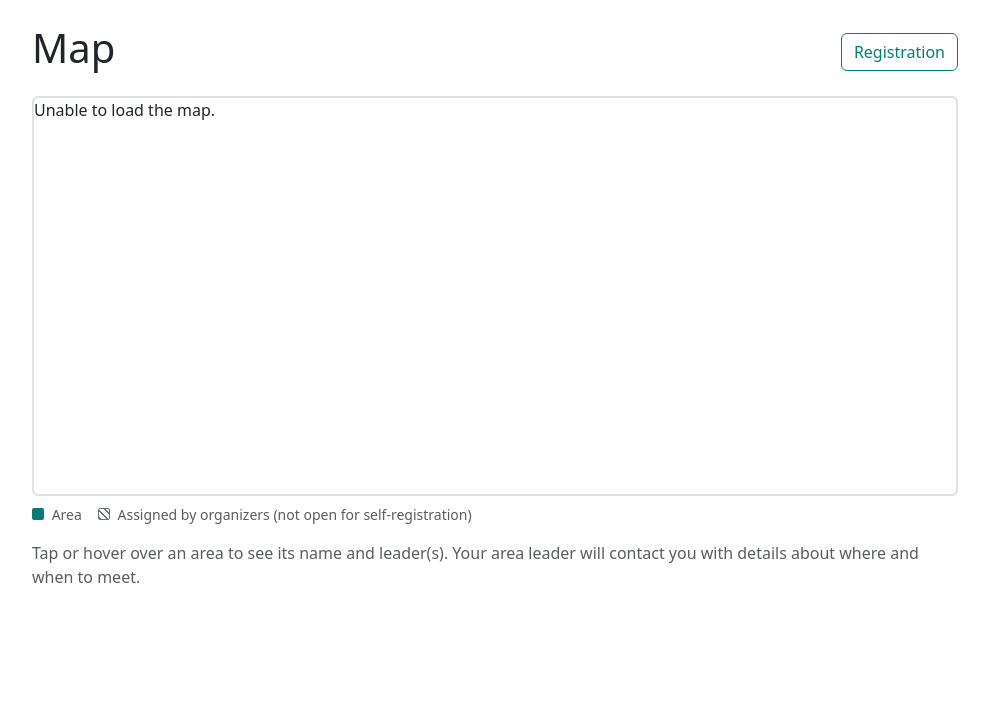
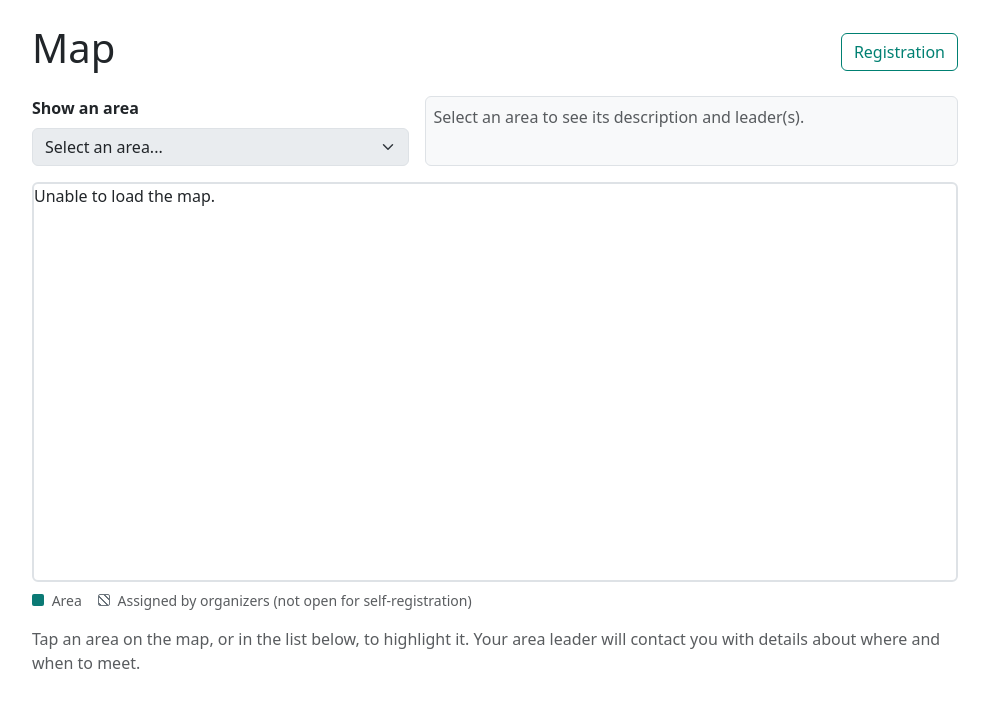
Before and after one commit to commonloon/christmas-bird-count-registration, a Python web app: template templates/map.html in a window 1280 px wide. Shown: the part 56-764 px from the top of the page, without its empty margins (145-1134 px from the left). Run offline with Jinja, Linux system fonts and the light colour scheme; the template is opened without the code that fills it, so the values that code supplies are empty; some libraries are stand-ins or nearby versions.

Commit message:
Add area list and dropdown selector to the public map page
The /map page lists every area with its description and leader names below
the map. A dropdown and detail box above the map select an area and show its
description. The dropdown, detail box, list rows and map highlight stay in
sync whichever is used, and the URL tracks the selected area.

Co-Authored-By: Claude Sonnet 5.5 <noreply@anthropic.com>

```diff
--- a/static/js/area-map.js
+++ b/static/js/area-map.js
@@ -1,9 +1,11 @@
 /* Updated by Claude AI on 2026-10-21 */
-// Public read-only map of a circle's count areas (templates/map.html).
-// /map?area=C highlights and zooms to area C. Data: /api/areas.
+// Public read-only map of a circle's count areas (templates/map.html), with a
+// clickable list of areas below it. /map?area=C starts with area C highlighted.
+// Data: /api/areas.
 
-// Area names/leader names come from the DB (admin-entered or KML-imported) and
-// Leaflet tooltips render strings as markup - escape before interpolating.
+// Area names/descriptions/leader names come from the DB (admin-entered or
+// KML-imported) and Leaflet tooltips render strings as markup - escape before
+// interpolating. The list below the map is built with textContent instead.
 function escapeHtml(text) {
     const div = document.createElement('div');
     div.textContent = text == null ? '' : String(text);
@@ -32,6 +34,16 @@ function addHatchPattern(map, color) {
     svg.insertBefore(defs, svg.firstChild);
 }
 
+function showMapError(message) {
+    document.getElementById('count-area-map').textContent = message;
+}
+
+function leaderText(leaders) {
+    return leaders.length
+        ? `Leader${leaders.length > 1 ? 's' : ''}: ${leaders.join(', ')}`
+        : 'Leader: to be announced';
+}
+
 document.addEventListener('DOMContentLoaded', function() {
     const rootStyles = getComputedStyle(document.documentElement);
     const baseColor = rootStyles.getPropertyValue('--map-color-med').trim();
@@ -42,7 +54,7 @@ document.addEventListener('DOMContentLoaded', function() {
         .then(response => response.json())
         .then(data => {
             if (data.error || !data.areas || data.areas.length === 0) {
-                document.getElementById('count-area-map').textContent = 'Unable to load the map.';
+                showMapError('Unable to load the map.');
                 return;
             }
 
@@ -56,38 +68,122 @@ document.addEventListener('DOMContentLoaded', function() {
             L.svg().addTo(map);
             addHatchPattern(map, baseColor);
 
-            let highlighted = null;
-            data.areas.forEach(area => {
-                const isSelected = area.letter_code.toUpperCase() === requestedArea;
-                const coords = area.geometry.coordinates[0].map(c => [c[1], c[0]]);
+            const layers = {};   // area code -> {polygon, area, item}
+            let selectedCode = null;
+            const selectEl = document.getElementById('area-select');
+            const detailEl = document.getElementById('area-detail');
+            const listEl = document.getElementById('area-list');
+            selectEl.disabled = false;
+
+            // Detail box above the map; built with textContent (admin-entered text)
+            function showDetail(area) {
+                detailEl.replaceChildren();
+                const title = document.createElement('strong');
+                title.textContent = `Area ${area.letter_code}: ${area.name}`;
+                detailEl.appendChild(title);
+                if (area.admin_assignment_only) {
+                    const badge = document.createElement('span');
+                    badge.className = 'badge text-bg-secondary ms-2';
+                    badge.textContent = 'Assigned by organizers';
+                    detailEl.appendChild(badge);
+                }
+                if (area.description) {
+                    const desc = document.createElement('div');
+                    desc.textContent = area.description;
+                    detailEl.appendChild(desc);
+                }
+                const leaderLine = document.createElement('div');
+                leaderLine.className = 'small text-muted';
+                leaderLine.textContent = leaderText(area.leaders || []);
+                detailEl.appendChild(leaderLine);
+            }
+
+            function polygonStyle(area, isSelected) {
                 const color = isSelected ? selectedColor : baseColor;
-                const polygon = L.polygon(coords, {
+                return {
                     color: color,
                     weight: isSelected ? 4 : 2,
                     opacity: isSelected ? 1 : 0.8,
                     fillColor: area.admin_assignment_only && !isSelected ? 'url(#area-hatch)' : color,
                     fillOpacity: isSelected ? 0.6 : (area.admin_assignment_only ? 0.6 : 0.3)
-                }).addTo(map);
+                };
+            }
 
-                const leaders = (area.leaders || []).map(escapeHtml).join(', ');
+            function selectArea(code, zoom) {
+                const current = layers[code];
+                if (!current) return;
+                if (selectedCode && layers[selectedCode]) {
+                    const prev = layers[selectedCode];
+                    prev.polygon.setStyle(polygonStyle(prev.area, false));
+                    prev.item.classList.remove('active');
+                }
+                selectedCode = code;
+                current.polygon.setStyle(polygonStyle(current.area, true));
+                current.polygon.bringToFront();
+                current.item.classList.add('active');
+                if (zoom) {
+                    map.fitBounds(current.polygon.getBounds(), {padding: [20, 20]});
+                }
+                selectEl.value = code;
+                showDetail(current.area);
+                history.replaceState(null, '', `?area=${encodeURIComponent(code)}`);
+            }
+
+            data.areas.forEach(area => {
+                const code = area.letter_code.toUpperCase();
+                const coords = area.geometry.coordinates[0].map(c => [c[1], c[0]]);
+                const polygon = L.polygon(coords, polygonStyle(area, false)).addTo(map);
+
                 polygon.bindTooltip(
                     `Area ${escapeHtml(area.letter_code)}: ${escapeHtml(area.name)}<br>` +
-                    (leaders ? `Leader${area.leaders.length > 1 ? 's' : ''}: ${leaders}` : 'Leader: to be announced'),
+                    escapeHtml(leaderText(area.leaders || [])),
                     { permanent: false, direction: 'center' });
 
-                if (isSelected) {
-                    highlighted = {polygon: polygon, area: area, leaders: leaders};
+                // List row: a button, so it is keyboard-accessible
+                const item = document.createElement('button');
+                item.type = 'button';
+                item.className = 'list-group-item list-group-item-action';
+                const title = document.createElement('strong');
+                title.textContent = `Area ${area.letter_code}: ${area.name}`;
+                item.appendChild(title);
+                if (area.admin_assignment_only) {
+                    const badge = document.createElement('span');
+                    badge.className = 'badge text-bg-secondary ms-2';
+                    badge.textContent = 'Assigned by organizers';
+                    item.appendChild(badge);
                 }
+                if (area.description) {
+                    const desc = document.createElement('div');
+                    desc.className = 'small text-muted';
+                    desc.textContent = area.description;
+                    item.appendChild(desc);
+                }
+                const leaderLine = document.createElement('div');
+                leaderLine.className = 'small';
+                leaderLine.textContent = leaderText(area.leaders || []);
+                item.appendChild(leaderLine);
+                listEl.appendChild(item);
+
+                const option = document.createElement('option');
+                option.value = code;
+                option.textContent = `Area ${area.letter_code}: ${area.name}`;
+                selectEl.appendChild(option);
+
+                layers[code] = {polygon: polygon, area: area, item: item};
+                polygon.on('click', () => selectArea(code, false));
+                item.addEventListener('click', () => {
+                    selectArea(code, true);
+                    document.getElementById('count-area-map').scrollIntoView({behavior: 'smooth', block: 'nearest'});
+                });
             });
 
-            if (highlighted) {
-                map.fitBounds(highlighted.polygon.getBounds(), {padding: [20, 20]});
-                const summary = document.getElementById('map-area-summary');
-                summary.textContent = `Area ${highlighted.area.letter_code}: ${highlighted.area.name}` +
-                    (highlighted.area.leaders.length ? ` - led by ${highlighted.area.leaders.join(', ')}` : '');
+            selectEl.addEventListener('change', () => {
+                if (selectEl.value) selectArea(selectEl.value, true);
+            });
+
+            if (requestedArea) {
+                selectArea(requestedArea, true);
             }
         })
-        .catch(() => {
-            document.getElementById('count-area-map').textContent = 'Unable to load the map.';
-        });
+        .catch(() => showMapError('Unable to load the map.'));
 });
--- a/templates/map.html
+++ b/templates/map.html
@@ -10,13 +10,26 @@
             <h1>{{ count_event_name|e }} Map</h1>
             <a href="{{ url_for('main.index') }}" class="btn btn-outline-primary">Registration</a>
         </div>
-        <p id="map-area-summary" class="lead"></p>
+        <div class="row g-3 mb-3">
+            <div class="col-md-5">
+                <label for="area-select" class="form-label fw-bold">Show an area</label>
+                <select id="area-select" class="form-select" disabled>
+                    <option value="">Select an area...</option>
+                </select>
+            </div>
+            <div class="col-md-7">
+                <div id="area-detail" class="border rounded p-2 h-100 bg-body-tertiary" aria-live="polite">
+                    <span class="text-muted">Select an area to see its description and leader(s).</span>
+                </div>
+            </div>
+        </div>
         <div id="count-area-map"></div>
         <div class="mt-2 small text-muted d-flex flex-wrap gap-3">
             <span><span class="color-box med-count"></span> Area</span>
             <span><span class="color-box admin-only-box"></span> Assigned by organizers (not open for self-registration)</span>
         </div>
-        <p class="text-muted mt-3">Tap or hover over an area to see its name and leader(s). Your area leader will contact you with details about where and when to meet.</p>
+        <p class="text-muted mt-3">Tap an area on the map, or in the list below, to highlight it. Your area leader will contact you with details about where and when to meet.</p>
+        <div id="area-list" class="list-group mb-4"></div>
     </div>
 </div>
 {% endblock %}
```
Also changed, not shown: tests/unit/test_area_map.py (+6 -0 lines).
